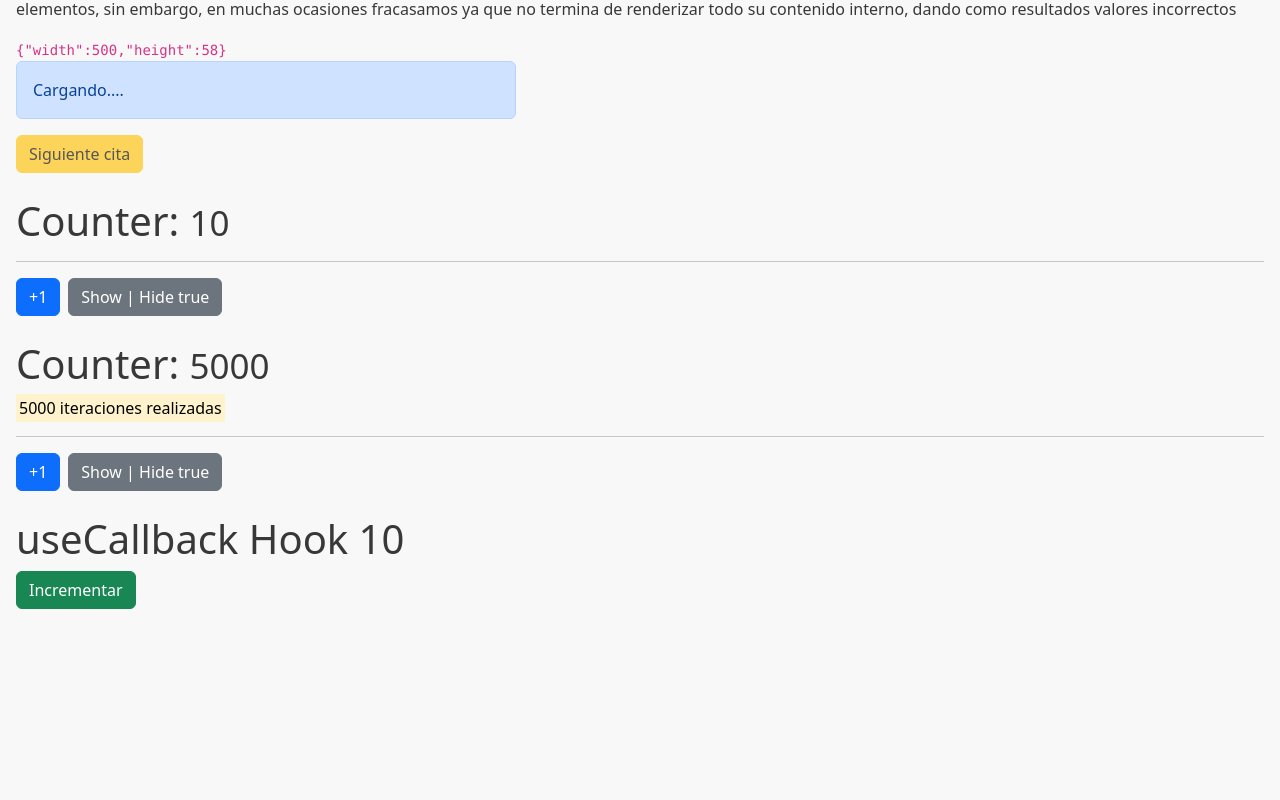
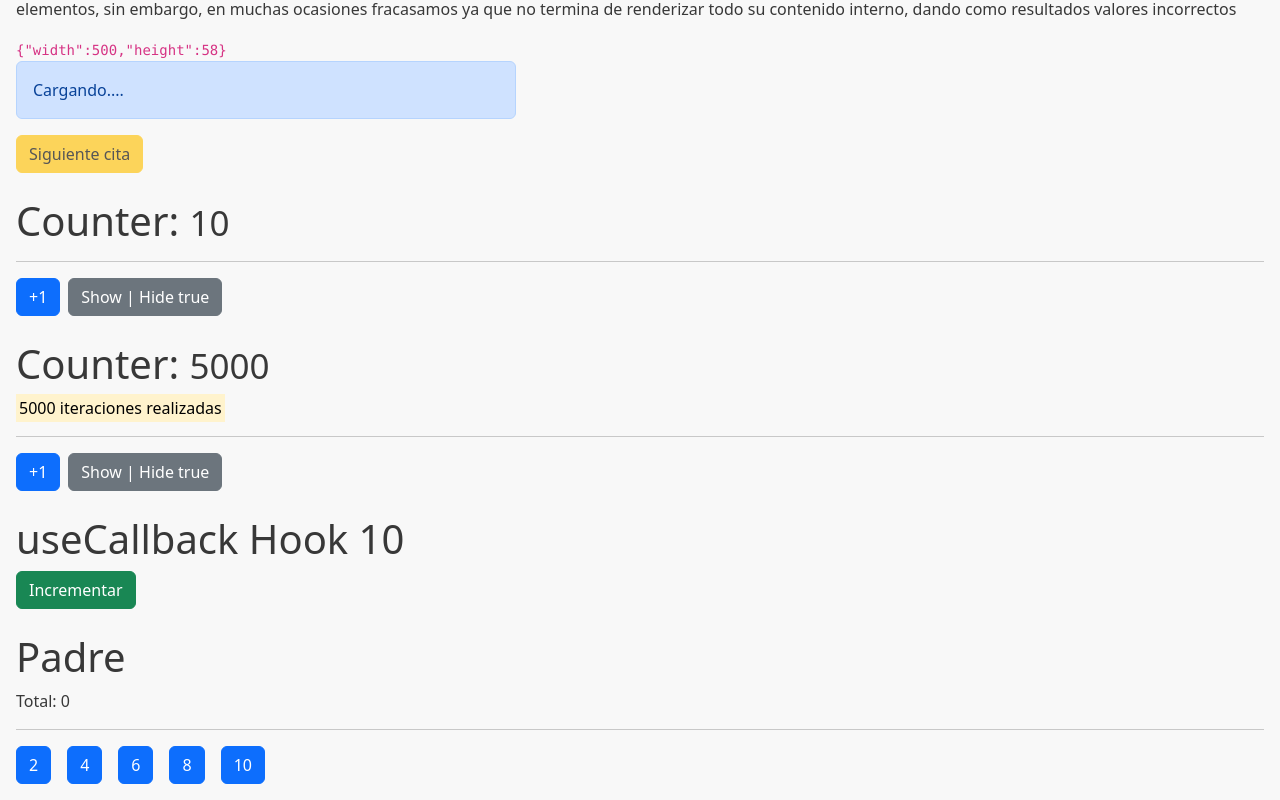
Before and after one commit to alexglzrys/react-HooksExpertApp, a React (Vite) app: page / in a window 1280 px wide. Shown: the part 1153-1953 px from the top of the page. Before the commit the page ends 1778 px from the top, so only its background shows below. Built offline with nearby package versions, Linux system fonts and the light colour scheme; no server answers.

Commit message:
ejercicio de memoización

```diff
--- a/src/HooksApp.jsx
+++ b/src/HooksApp.jsx
@@ -9,6 +9,7 @@ import { Layout } from './components/05-useLayoutEffect/Layout'
 import { CallbackHook } from './components/06-memos/CallbackHook'
 import { MemoHook } from './components/06-memos/MemoHook'
 import { Memorize } from './components/06-memos/Memorize'
+import { Padre } from './components/07-tarea-memo/Padre'
 
 export const HooksApp = () => {
   return (
@@ -24,6 +25,7 @@ export const HooksApp = () => {
         <Memorize />
         <MemoHook />
         <CallbackHook />
+        <Padre />
     </>
   )
 }
--- a/src/components/06-memos/CallbackHook.jsx
+++ b/src/components/06-memos/CallbackHook.jsx
@@ -7,9 +7,9 @@ export const CallbackHook = () => {
 
   // Recordar esta función
   const incrementarContador = useCallback(
-    () => {
+    (aumento) => {
         // useCounter, necesita la versión de callback para que pueda funcionar correctamente dentro del hook useCallback
-      setCounter((counter) => counter + 1)
+      setCounter((counter) => counter + aumento)
     },
     [],
   )
--- a/src/components/06-memos/ShowIncrement.jsx
+++ b/src/components/06-memos/ShowIncrement.jsx
@@ -3,6 +3,6 @@ import React from 'react'
 export const ShowIncrement = React.memo(({incrementar}) => {
     console.log('Hola me volví a ejecutar')
   return (
-    <button className='btn btn-success' onClick={() => incrementar()}>Incrementar</button>
+    <button className='btn btn-success' onClick={() => incrementar(5)}>Incrementar</button>
   )
 })
--- /dev/null
+++ b/src/components/07-tarea-memo/Hijo.jsx
@@ -0,0 +1,15 @@
+import React from 'react'
+
+export const Hijo = React.memo(({ numero, incrementar }) => {
+
+    console.log('  Me volví a generar :(  ');
+
+    return (
+        <button
+            className="btn btn-primary me-3"
+            onClick={ () => incrementar( numero ) }
+        >
+            { numero }
+        </button>
+    )
+})
--- /dev/null
+++ b/src/components/07-tarea-memo/Padre.jsx
@@ -0,0 +1,45 @@
+import React, { useCallback } from 'react'
+import { Hijo } from './Hijo'
+import { useState } from 'react';
+
+export const Padre = () => {
+
+    const numeros = [2,4,6,8,10];
+    const [valor, setValor] = useState(0);
+
+    /*const incrementar = ( num ) => {
+        setValor( valor + num )
+    }*/
+
+    // Memorizar función enviada como prop a un componente Hijo, para evitar que se redibuje siempre a pesar que no está ligada directamente con el estado
+    // useCallback, es para memorización de funciones pasadas como props
+    // useMemo, es para memorizar funciones que no estan pasadas como props, pero forman parte del archivo o cuerpo del componente
+    // React.memo, es para memorizar todo un componente como tal
+    const incrementar = useCallback(
+      (num) => {
+        setValor((valor) => valor + num)
+      },
+      [],
+    )
+
+
+    return (
+        <div className='mt-4'>
+            <h1>Padre</h1>
+            <p> Total: { valor } </p>
+
+            <hr />
+
+            {
+                numeros.map( n => (
+                    <Hijo
+                        key={ n }
+                        numero={ n }
+                        incrementar={ incrementar }
+                    />
+                ))
+            }
+            {/* <Hijo /> */}
+        </div>
+    )
+}
```
